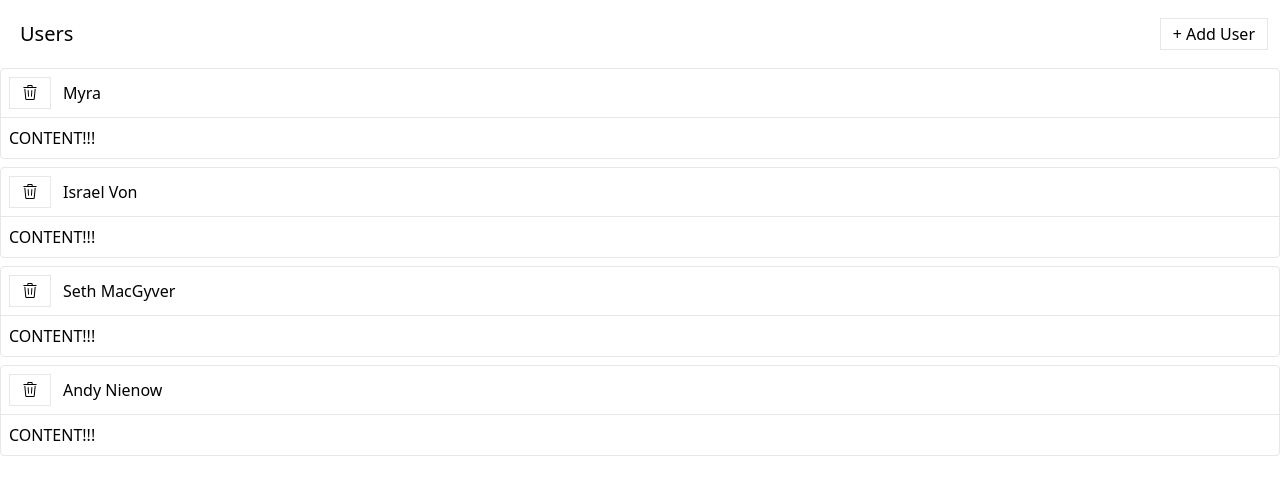
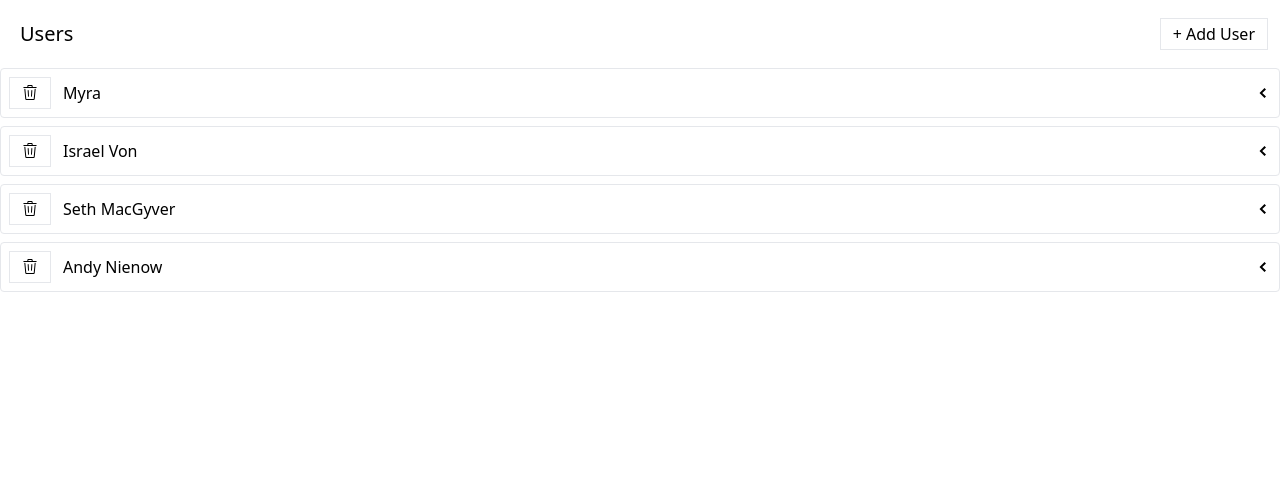
Before and after one commit to Max7133/modern-react-and-redux-course-and-challenges, a React (Create React App) app in the folder media/: page / in a window 1280 px wide. Shown: the top 494 px of the page. Built offline with nearby package versions, Linux system fonts and the light colour scheme; data requests are answered from the project's data file.

Commit message:
added ExpandablePanel comp (finished)

```diff
--- a/media/src/components/ExpandablePanel.js
+++ b/media/src/components/ExpandablePanel.js
@@ -1,13 +1,25 @@
+import { useState } from 'react';
+import { GoChevronDown, GoChevronLeft } from 'react-icons/go';
+
 function ExpandablePanel({ header, children }) {
+  const [expanded, setExpanded] = useState(false);
+
+  const handleExpand = () => {
+    setExpanded(!expanded);
+  };
+
   return (
     <div className="mb-2 border rounded">
-      <div className="flex p-2 justify-between items-center cursor-pointer">
+      <div className="flex p-2 justify-between items-center">
         <div className="flex flex-row items-center justify-between">
           {/* {header} - where the delete button and user's name is going to be displayed */}
           {header}
         </div>
+        <div onClick={handleExpand} className="cursor-pointer">
+          {expanded ? <GoChevronDown /> : <GoChevronLeft />}
+        </div>
       </div>
-      <div className="p-2 border-t">{children}</div>
+      {expanded && <div className="p-2 border-t">{children}</div>}
     </div>
   );
 }
```
